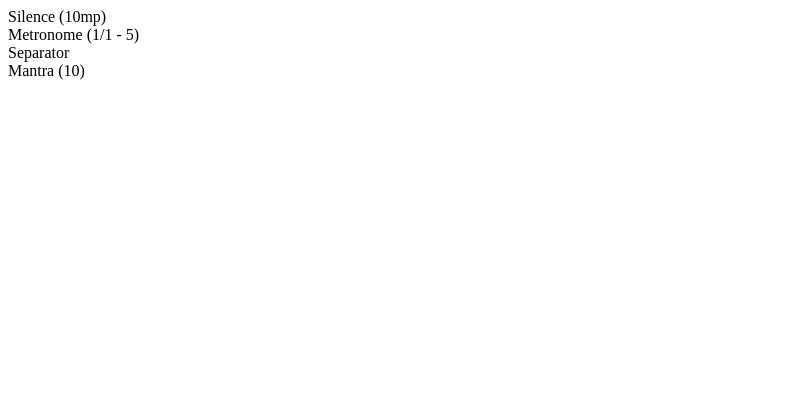
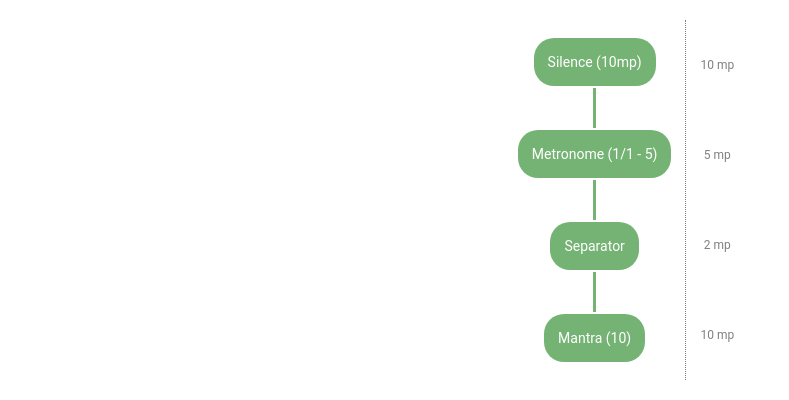
Before and after one commit to viktorhajer/meditation-designer, an Angular app: page / in a window 1280 px wide. Shown: the top 400 px of the page, without its empty margins (0-789 px from the left). Built offline with nearby package versions, Linux system fonts and the light colour scheme.

Commit message:
design++

```diff
--- a/src/app/components/part.component.html
+++ b/src/app/components/part.component.html
@@ -1 +1,3 @@
-{{ part.getTitle() }}
+<div class="part-container flex-center">
+  <div class="title flex-center">{{ part.getTitle() }}</div>
+</div>
--- a/src/app/components/part.component.scss
+++ b/src/app/components/part.component.scss
@@ -0,0 +1,10 @@
+.part-container {
+  .title {
+    padding: 14px;
+    width: fit-content;
+    border-radius: 20px;
+    background: #75b374;
+    color: #fff;
+    cursor: pointer;
+  }
+}
--- a/src/app/components/part.component.ts
+++ b/src/app/components/part.component.ts
@@ -8,5 +8,6 @@ import {SessionPart} from '../models/session-part.model';
 })
 export class PartComponent {
   @Input() part: SessionPart = new SessionPart();
+  @Input() index: number = 0;
   @Output() selected = new EventEmitter();
 }
--- a/src/app/components/session.component.html
+++ b/src/app/components/session.component.html
@@ -1,3 +1,13 @@
-<div *ngFor="let part of session.parts">
-   <app-part [part]="part"></app-part>
+<div class="session-diagram flex-center">
+  <div class="column1 flex-center">
+    <ng-container *ngFor="let part of session.parts; let i = index">
+       <div class="arrow" *ngIf="i !== 0"></div>
+       <app-part [part]="part" [index]="i"></app-part>
+    </ng-container>
+  </div>
+  <div class="column2 flex-center">
+    <ng-container *ngFor="let part of session.parts; let i = index">
+       <div class="time flex-center">{{ part.getTime() }} mp</div>
+    </ng-container>
+  </div>
 </div>
--- a/src/app/components/session.component.scss
+++ b/src/app/components/session.component.scss
@@ -0,0 +1,26 @@
+.session-diagram {
+  padding: 20px;
+
+  .column1, .column2 {
+    &.flex-center {
+      flex-flow: column nowrap;
+    }
+  }
+  .column2 {
+    border-left: 1px dotted gray;
+    margin: 0px 14px;
+    padding: 0 14px;
+
+    .time {
+      height: 90px;
+      font-size: 12px;
+      color: gray;
+    }
+  }
+
+  .arrow {
+    height: 40px;
+    border-left: 3px solid #75b374;
+    margin: 2px 0;
+  }
+}
--- a/src/styles.scss
+++ b/src/styles.scss
@@ -1 +1,15 @@
-/* You can add global styles to this file, and also import other style files */
+html, body {
+  height: 100%;
+}
+
+body {
+  margin: 0;
+  font: 400 14px/20px Roboto,"Helvetica Neue",sans-serif;
+  letter-spacing: normal;
+}
+
+.flex-center {
+  display: flex;
+  align-items: center;
+  justify-content: center;
+}
```
